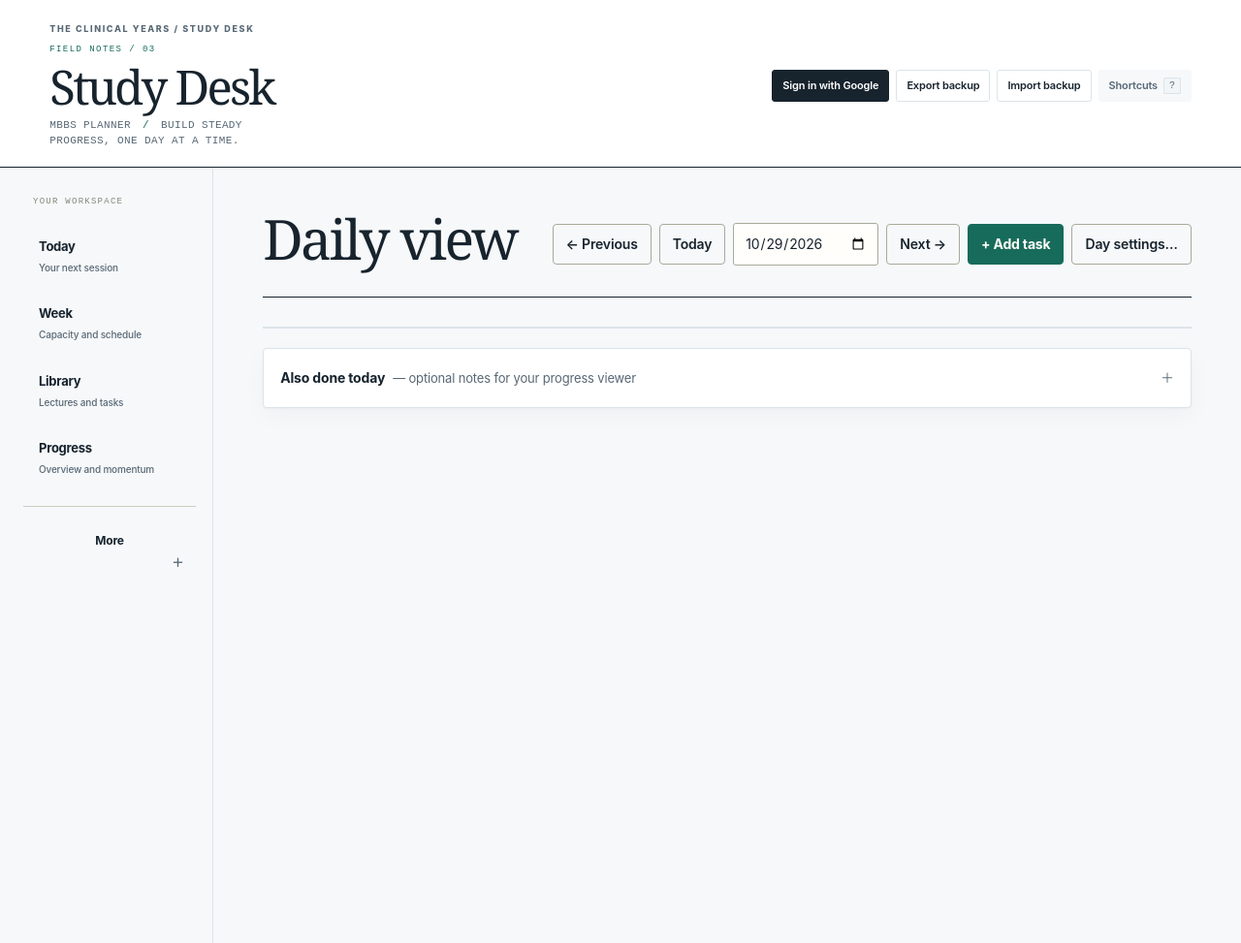
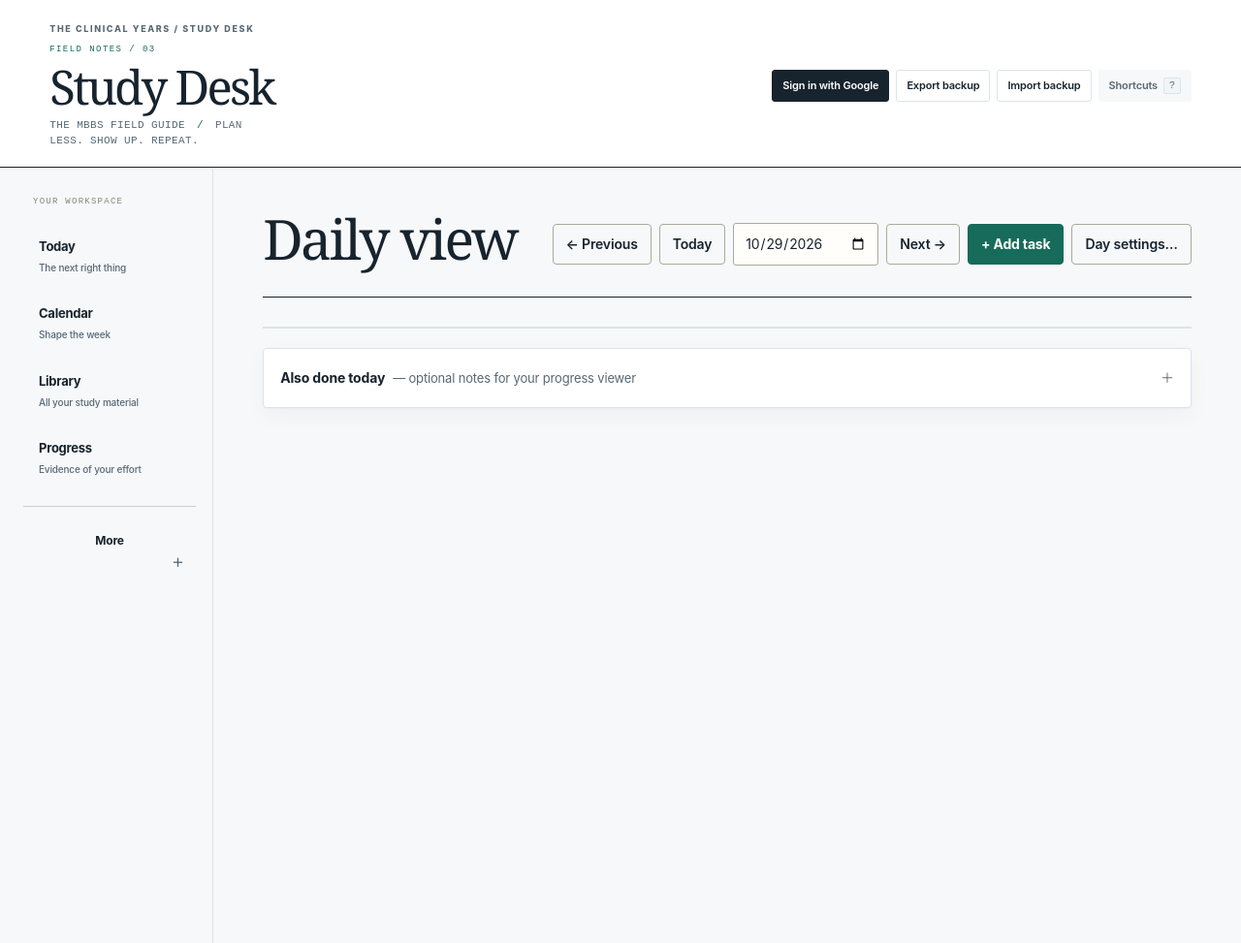
Before and after one commit to LongJumpingWolf/3rd-year-planner, a website with bundled scripts: page index.html in a window 1280 px wide. Shown: the whole page at 97% size. Built offline with nearby package versions, Linux system fonts and the light colour scheme.

Commit message:
Reframe planner branding and navigation for the Field Guide redesign

```diff
--- a/index.html
+++ b/index.html
@@ -5,8 +5,8 @@
 <meta name="viewport" content="width=device-width, initial-scale=1, maximum-scale=1, user-scalable=no">
 <meta name="color-scheme" content="light">
 <meta name="description" content="A practical MBBS study planner for lectures, revision, task scheduling and catch-up.">
-<title>Study Desk — MBBS Planner</title>
-<meta name="theme-color" content="#ffffff">
+<title>Study Desk — The MBBS Field Guide</title>
+<meta name="theme-color" content="#f4f1e9">
 <link rel="manifest" href="manifest.webmanifest">
 <link rel="icon" href="favicon.svg" type="image/svg+xml">
 <script>try{document.documentElement.dataset.theme="light";localStorage.setItem("mbbsTheme","light");}catch(e){document.documentElement.dataset.theme="light";}</script>
@@ -18,7 +18,7 @@
 <header class="topbar">
   <div class="brand">
     <h1>Study Desk</h1>
-    <p>MBBS planner <span class="brand-separator">/</span> Build steady progress, one day at a time.</p>
+    <p>THE MBBS FIELD GUIDE <span class="brand-separator">/</span> Plan less. Show up. Repeat.</p>
   </div>
   <div class="top-actions" role="group" aria-label="Backup and help">
     <button type="button" id="accountBtn" aria-haspopup="dialog">Sign in with Google</button>
@@ -32,10 +32,10 @@
 <div class="layout">
   <nav class="sidebar" aria-label="Main">
     <ul class="nav" id="nav">
-      <li class="nav-primary"><a href="#day" data-page="day"><span>Today</span><small>Your next session</small></a></li>
-      <li class="nav-primary"><a href="#calendar" data-page="calendar"><span>Week</span><small>Capacity and schedule</small></a></li>
-      <li class="nav-primary"><a href="#tasks" data-page="tasks"><span>Library</span><small>Lectures and tasks</small></a></li>
-      <li class="nav-primary"><a href="#dashboard" data-page="dashboard"><span>Progress</span><small>Overview and momentum</small></a></li>
+      <li class="nav-primary"><a href="#day" data-page="day"><span>Today</span><small>The next right thing</small></a></li>
+      <li class="nav-primary"><a href="#calendar" data-page="calendar"><span>Calendar</span><small>Shape the week</small></a></li>
+      <li class="nav-primary"><a href="#tasks" data-page="tasks"><span>Library</span><small>All your study material</small></a></li>
+      <li class="nav-primary"><a href="#dashboard" data-page="dashboard"><span>Progress</span><small>Evidence of your effort</small></a></li>
       <li class="nav-more"><details class="nav-more-menu"><summary aria-label="More sections">More</summary><div class="nav-more-links">
         <a href="#simulator" data-page="simulator"><span>Catch-up</span><small>Recover from disruptions</small></a>
         <a href="#data" data-page="data"><span>Data quality</span><small>Estimated and verified timings</small></a>
```
